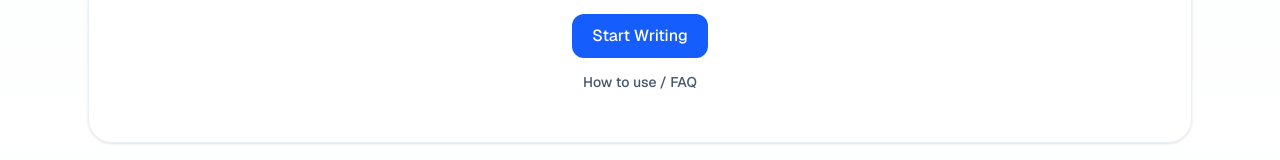
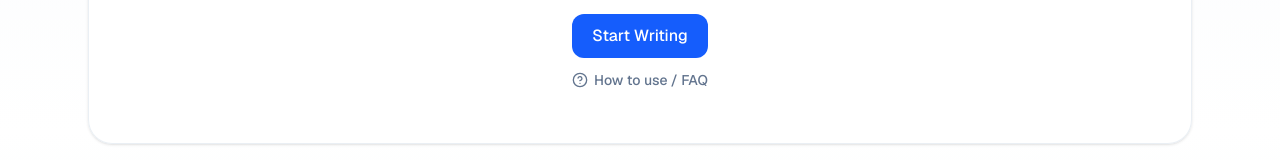
Before and after one commit to qcwssss/spanish-notes-app, a Next.js app: page /home in a window 1280 px wide. Shown: the part 271-431 px from the top of the page. Built offline with nearby package versions, Linux system fonts and the light colour scheme; no server answers.

Commit message:
fix(ui): Improve FAQ link affordance with icon and hover style

```diff
--- a/src/components/FaqEntryLink.tsx
+++ b/src/components/FaqEntryLink.tsx
@@ -1,5 +1,6 @@
 import Link from 'next/link';
 import { ROUTES } from '@/constants';
+import { CircleHelp } from 'lucide-react';
 
 interface FaqEntryLinkProps {
   label: string;
@@ -7,11 +8,12 @@ interface FaqEntryLinkProps {
 }
 
 const DEFAULT_CLASSNAME =
-  'text-sm font-medium text-slate-600 transition-colors hover:text-slate-900 dark:text-slate-300 dark:hover:text-slate-100';
+  'inline-flex items-center gap-1.5 text-sm font-medium text-slate-500 transition-colors hover:text-blue-600 hover:underline dark:text-slate-400 dark:hover:text-blue-400';
 
 export default function FaqEntryLink({ label, className }: FaqEntryLinkProps) {
   return (
     <Link href={ROUTES.faq} className={className ?? DEFAULT_CLASSNAME}>
+      <CircleHelp className="h-4 w-4" />
       {label}
     </Link>
   );
```
